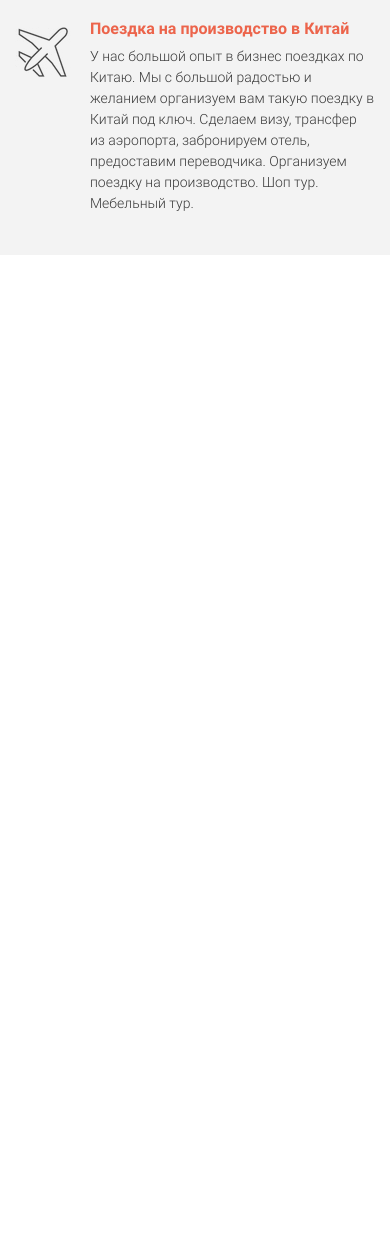
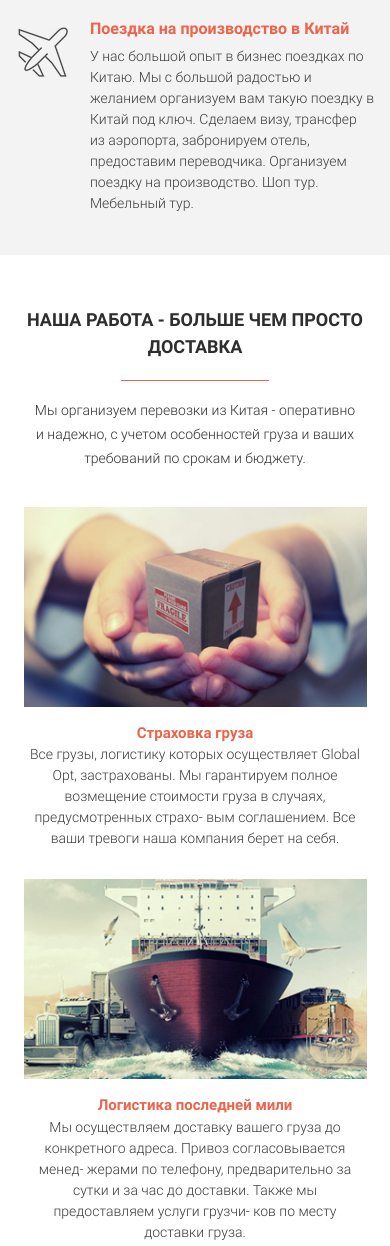
Before and after one commit to vladimirYI/delivery_proj, a website: page src/index.html in a window 390 px wide. Shown: the part 2041-3287 px from the top of the page. Before the commit the page ends 2296 px from the top, so only its background shows below. Drawn offline with nearby package versions, Linux system fonts and the light colour scheme.

Commit message:
add media queries

```diff
--- a/src/index.html
+++ b/src/index.html
@@ -129,7 +129,7 @@
         </div>
     </section>
 
-    <!-- <section class="work">
+    <section class="work">
         <div class="container">
             <h2 class="title">Наша работа - больше чем просто доставка</h2>
             <div class="divider"></div>
@@ -153,7 +153,7 @@
                 </div>
             </div>
         </div>
-    </section> -->
+    </section>
 
     <!-- <section class="china">
         <div class="container">
--- a/src/scss/base/_media.scss
+++ b/src/scss/base/_media.scss
@@ -40,6 +40,19 @@
         &__items{
             padding: 0 40px;
         }
+    }
+    .work{
+        padding: 51px 40px 57px 40px;
+        &__item{
+            margin: 0 20px;
+            img{
+                width: 100%;
+            }
+
+        }
+       &__subheader{
+           width: 100%;
+       }
     }
 }
 
@@ -85,7 +98,17 @@
             padding: 0 40px;
         }
     }
-
+    .work{
+        &__item{
+            margin: 0 10px;
+        }
+        &__header{
+            font-size: 15px;
+        }
+       &__subheader{
+           font-size: 18px;
+       }
+    }
 }
 
 @media (max-width: 767px){
@@ -176,7 +199,7 @@
        }
    }
    .advantages{
-    padding: 48px 0 21px 0;
+        padding: 48px 0 21px 0;
         &__item{
             width: 450px;
             margin-bottom: 20px;
@@ -188,9 +211,33 @@
             :nth-child(n+3){
                 margin-top: 0;
             }
-
+        }
     }
-}
+    .work{
+        padding: 51px 0 37px 0;
+        &__item{
+            margin: 0;
+            margin-bottom: 30px;
+            width: 383px;
+        }
+        &__items{
+            flex-wrap: wrap;
+            align-items: center;
+            justify-content: center;
+            :nth-child(n+3){
+                margin-bottom: 0;
+            }
+        }
+        &__header{
+            margin-top: 15px;
+        }
+        &__subheader{
+            padding: 0 30px;
+        }
+        &__descr{
+            margin-top: 0;
+        }
+    }
 }
 
 @media (max-width: 575px){
@@ -243,5 +290,14 @@
         }
 
     }
+    .work{
+        &__item{
+
+            padding:0 20px;
+        }
+        &__subheader{
+            font-size: 14px;
+        }
+    }
 
 }
--- a/src/scss/blocks/_work.scss
+++ b/src/scss/blocks/_work.scss
@@ -15,6 +15,15 @@
         justify-content: space-between;
         margin-top: 37px;
     }
+    &__item{
+        display: flex;
+        flex-direction: column;
+        align-items: center;
+        width: 359px;
+        img{
+            width: 359px;
+        }
+    }
     &__header{
         margin-top: 28px;
         text-align: center;
@@ -25,7 +34,6 @@
     }
     &__descr{
         margin-top: 10px;
-        width: 359px;
         color: #3a3a3a;
         font-size: 14px;
         font-weight: 300;
```
Also changed, not shown: src/css/style.min.css.
